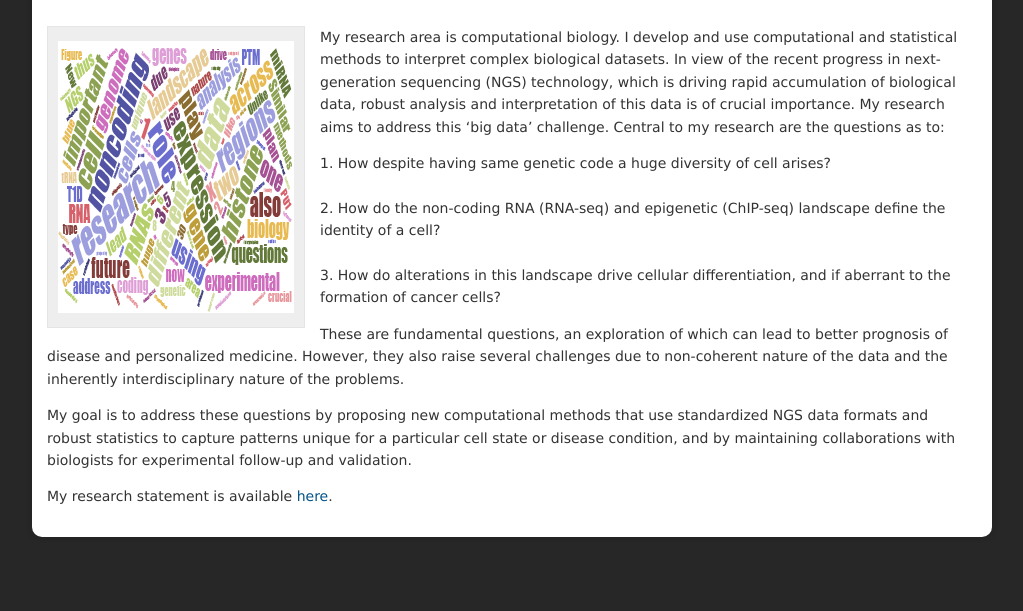
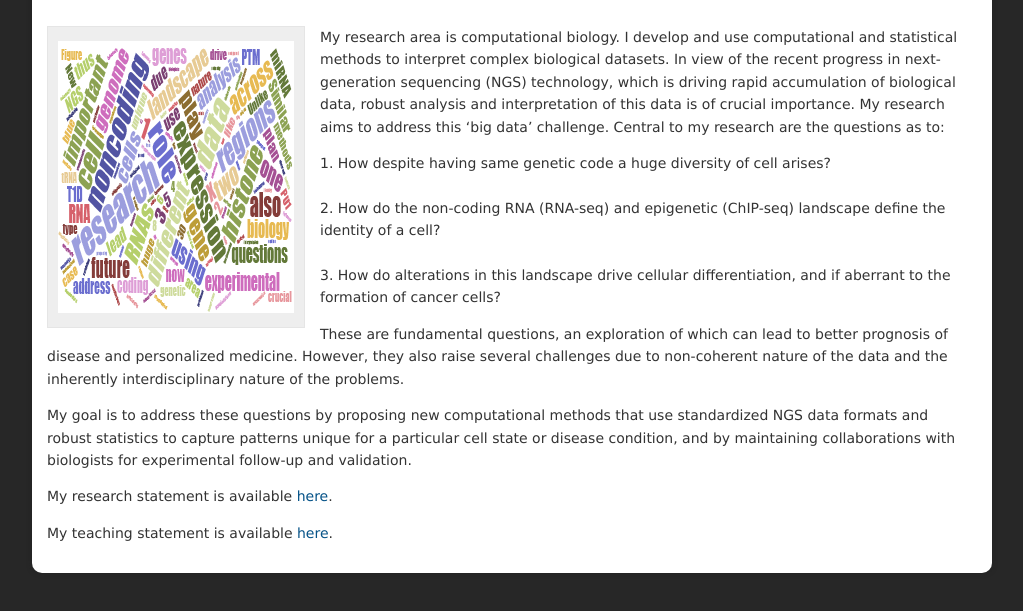
Before and after one commit to spundhir/spundhir.github.io, a plain HTML site: page research.html in a window 1280 px wide. Shown: the part 109-720 px from the top of the page, without its empty margins (128-1151 px from the left). Drawn offline with Linux system fonts and the light colour scheme.

Commit message:
Update Nov 6, 2016

```diff
--- a/research.html
+++ b/research.html
@@ -46,6 +46,7 @@
             <p>My goal is to address these questions by proposing new computational methods that use standardized NGS data formats and robust statistics to capture patterns unique for a particular cell state or disease condition, and by maintaining collaborations with biologists for experimental follow-up and validation.</p>
 
             <p>My research statement is available <a href="doc/pundhir_research_statement.pdf">here</a>.</p>
+            <p>My teaching statement is available <a href="doc/pundhir_teaching_statement.pdf">here</a>.</p>
 
         </div>
 	</div>
```
Also changed, not shown: 1 other file.
